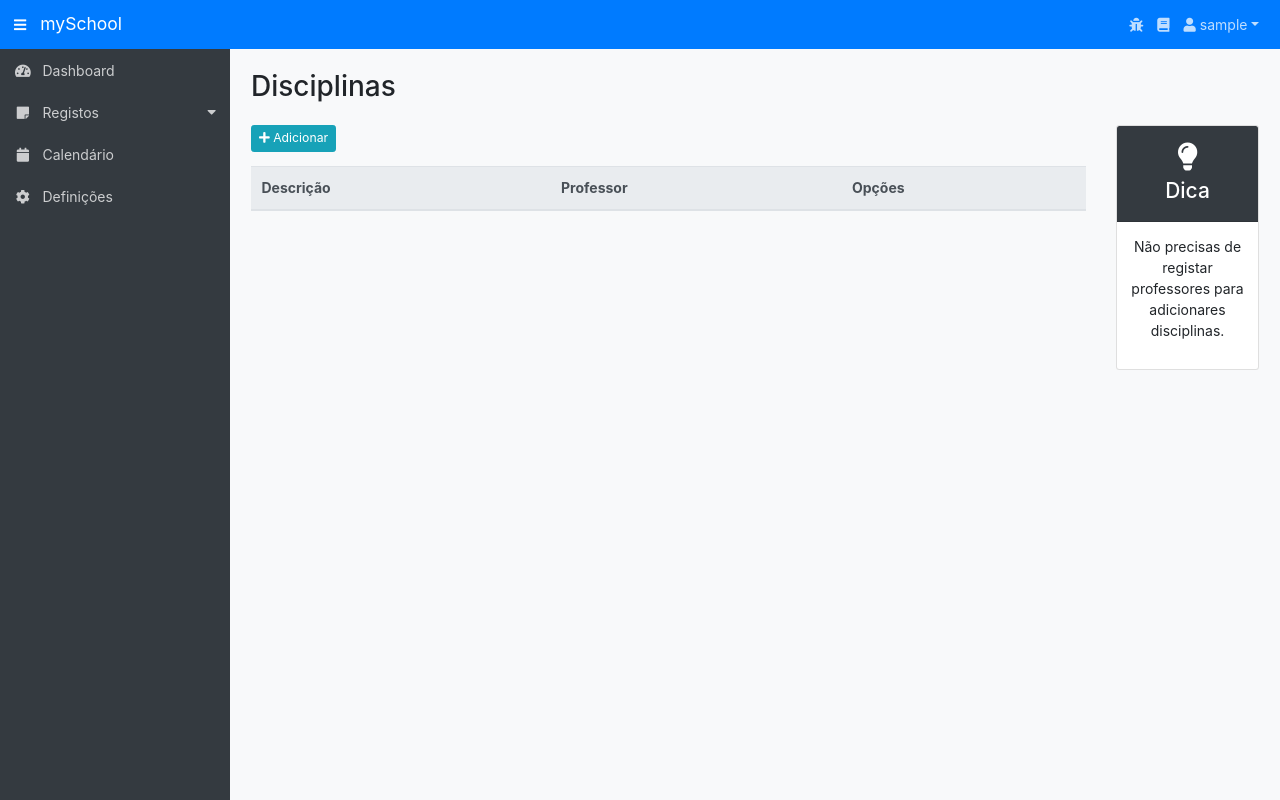
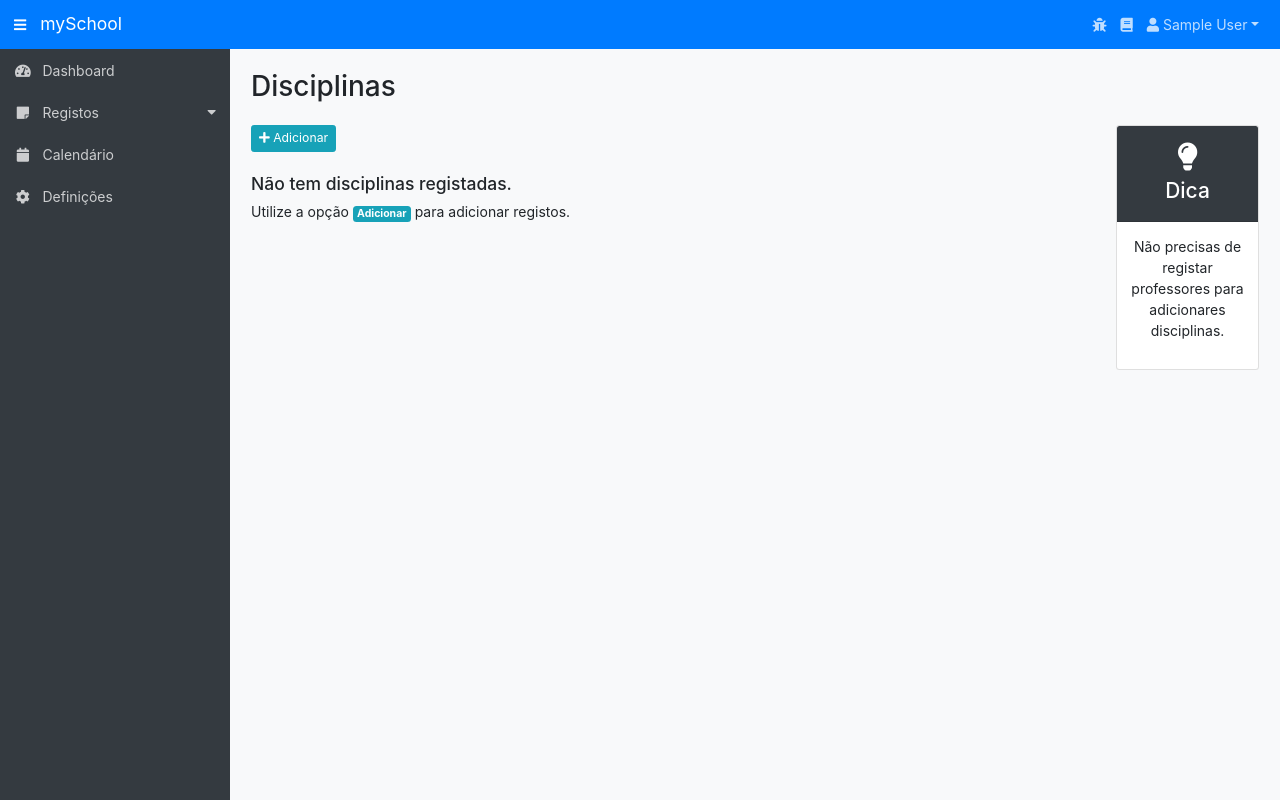
Before and after one commit to myschool-app/mySchool, a Django app: page /app/disciplinas/ in a window 1280 px wide. Run offline with Django 3.2, Linux system fonts and the light colour scheme; the visitor is signed in with stand-in values (Sample User, id 1); data that the repository does not hold is empty; some libraries are stand-ins or nearby versions.

Commit message:
Adicionado partial para mensagem 'Sem Registos'; Removido CSS e JS do SweetAlert

```diff
--- a/myschool/myschool_app/templates/myschool_app/app/base.html
+++ b/myschool/myschool_app/templates/myschool_app/app/base.html
@@ -9,7 +9,6 @@
     <link rel="stylesheet" href="{% static 'myschool_app/css/bootstrap.min.css' %}" />
     <link rel="stylesheet" href="{% static 'myschool_app/fontawesome/css/all.min.css' %}" />
     <link rel="stylesheet" href="{% static 'myschool_app/css/bootadmin.min.css' %}" />
-    <link rel="stylesheet" href="{% static 'myschool_app/css/sweetalert2.min.css' %}" />
 
     <title>mySchool - {% block title %}{% endblock title %}</title>
   </head>
@@ -22,7 +21,6 @@
     <script src="{% static 'myschool_app/js/jquery.min.js' %}"></script>
     <script src="{% static 'myschool_app/js/bootstrap.bundle.min.js' %}"></script>
     <script src="{% static 'myschool_app/js/bootadmin.min.js' %}"></script>
-    <script src="{% static 'myschool_app/js/sweetalert2.all.min.js' %}"></script>
     <script type="text/javascript" src="https://www.gstatic.com/charts/loader.js"></script>
     <script>
       $(document).ready(function() {
--- a/myschool/myschool_app/templates/myschool_app/app/disciplinas.html
+++ b/myschool/myschool_app/templates/myschool_app/app/disciplinas.html
@@ -26,6 +26,8 @@
         {% endif %}
 
         <a href="{% url 'app-disciplinas-adicionar' %}" class="btn btn-sm btn-info mb-3"> <i class="fas fa-plus"></i> Adicionar</a>
+
+        {% if disciplinas %} <!-- Verifica se existem disciplinas registadas -->
           <table class="table table-hover">
             <thead class="thead-light">
               <tr>
@@ -47,6 +49,9 @@
               {% endfor %}
             </tbody>
           </table>
+        {% else %}
+          {% include 'myschool_app/app/partials/_sem-registos.html' with seccao="disciplinas" %}
+        {% endif %}
       </div>
       <!-- Dica -->
       <div class="col-md-2">
--- a/myschool/myschool_app/templates/myschool_app/app/partials/_navbar.html
+++ b/myschool/myschool_app/templates/myschool_app/app/partials/_navbar.html
@@ -8,12 +8,12 @@
         <a href="#" class="nav-link" data-toggle="tooltip" data-placement="bottom" title="Reportar um erro"><i class="fa fa-bug"></i></a>
       </li>
       <li class="nav-item">
-        <a href="https://myschool-docs.netlify.com/" target="_blank" class="nav-link" data-toggle="tooltip" data-placement="bottom" title="Documentação"
+        <a href="#" target="_blank" class="nav-link" data-toggle="tooltip" data-placement="bottom" title="Documentação"
           ><i class="fa fa-book"></i
         ></a>
       </li>
       <li class="nav-item dropdown">
-        <a href="#" id="dd_user" class="nav-link dropdown-toggle" data-toggle="dropdown"><i class="fa fa-user"></i> {{ user.username }}</a>
+        <a href="#" id="dd_user" class="nav-link dropdown-toggle" data-toggle="dropdown"><i class="fa fa-user"></i> {{ user.first_name|capfirst }} {{ user.last_name|capfirst }}</a>
         <div class="dropdown-menu dropdown-menu-right" aria-labelledby="dd_user">
           <a href="{% url 'app-perfil' %}" class="dropdown-item">Perfil</a>
           <a href="{% url 'app-logout' %}" class="dropdown-item">Sair</a>
--- /dev/null
+++ b/myschool/myschool_app/templates/myschool_app/app/partials/_sem-registos.html
@@ -0,0 +1,4 @@
+<div class="mt-2">
+    <h5>Não tem {{ seccao }} registadas.</h5>
+    <p>Utilize a opção <span class="badge badge-info">Adicionar</span> para adicionar registos.</p>
+</div>
```
Lines whose indentation alone changed are shown as unchanged.
